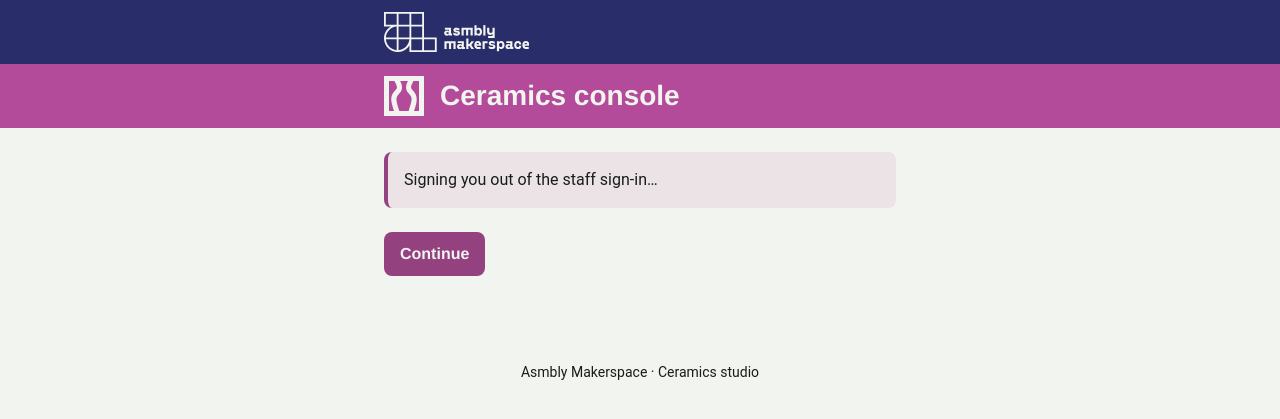
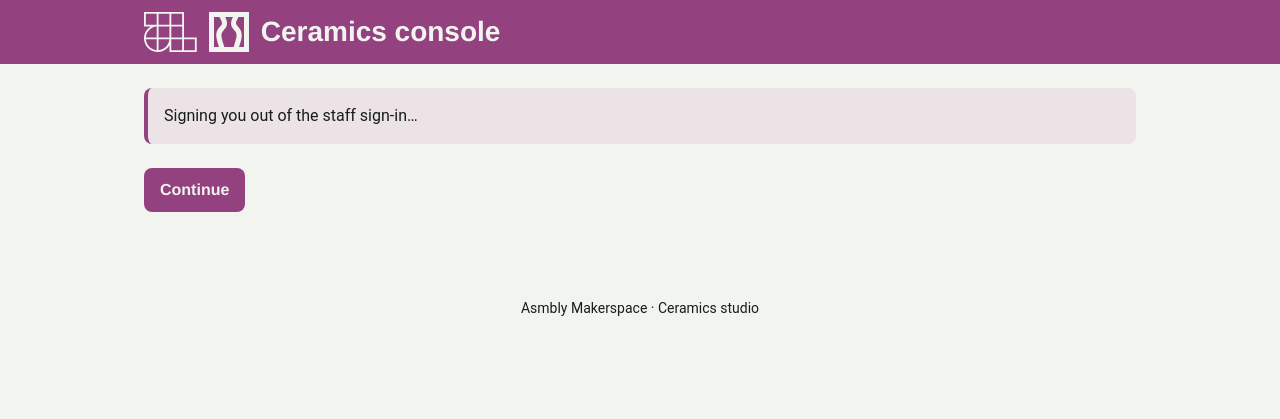
Before and after one commit to asmbly-makerspace/asmbly-ceramics, a Python web app: template src/asmbly_ceramics/web/templates/console/signing_out.html in a window 1280 px wide. Shown: the top 419 px of the page. Run offline with Jinja, Linux system fonts and the light colour scheme; the template is opened without the code that fills it, so the values that code supplies are empty.

Commit message:
feat: one header band on the staff console (#37)
* feat: one header band on the console with both marks and the sign-out

The console had three stacked bands (the Asmbly wordmark, the ceramics band,
and the signed-in bar). Every console page now has one band: the Asmbly mark
(icon only), the ceramics icon and "Ceramics console" on the left, and who is
signed in with Sign out on the right. The band is the darker ceramics shade so
the small white text meets WCAG AA. The drop-off form is unchanged.

Co-Authored-By: Claude Opus 5.5 <noreply@anthropic.com>
Claude-Session: https://claude.ai/code/session_019RDqvvfmbexZFND52J6RZZ

* fix: the console's error and signed-out pages share the one band

The console's error page took the console band too, its pages without the staff
links are as wide as the band, and a hovered quiet button keeps readable text.

Co-Authored-By: Claude Opus 5.5 <noreply@anthropic.com>
Claude-Session: https://claude.ai/code/session_019RDqvvfmbexZFND52J6RZZ

---------

Co-authored-by: Claude <noreply@anthropic.com>

```diff
--- a/src/asmbly_ceramics/web/static/app.css
+++ b/src/asmbly_ceramics/web/static/app.css
@@ -218,14 +218,25 @@ a { color: var(--accent-strong); }
 
 @media (hover: hover) {
   button:hover:not(:disabled), .button:hover { background: var(--accent-hover); }
+  /* A quiet button turns solid on hover, so its text turns white with it. */
+  button.button-quiet:hover:not(:disabled), .button.button-quiet:hover { color: var(--on-accent); }
 }
 
 [hidden] { display: none; }
 
 /* The staff console (phase 8) */
 .page-console { max-width: var(--console-max-width); }
-.staff-bar { background: var(--ceramics-10); color: var(--text); border-bottom: var(--border-width) solid var(--line); }
-.staff-bar-inner { flex-wrap: wrap; justify-content: space-between; gap: var(--space-2); }
+/* One band: the Asmbly mark, the ceramics icon and the name on the left, who is signed
+   in on the right. It is the darker ceramics shade, not the ceramics colour, because
+   white on the ceramics colour (4.35:1) is too faint for the small "Signed in as". */
+.console-band { background: var(--accent-strong); color: var(--on-accent); }
+.console-band-inner, .tabs-inner, .attention .band-inner { max-width: var(--console-max-width); }
+.console-band-inner { flex-wrap: wrap; justify-content: space-between; gap: var(--space-2) var(--space-4); }
+.console-brand { display: flex; align-items: center; gap: var(--space-3); }
+.asmbly-mark { display: block; flex: none; height: var(--icon-height); width: auto; fill: currentColor; }
+.console-brand h1 { margin: var(--none); font-size: var(--font-size-h1); color: var(--on-accent); }
+.staff { display: flex; align-items: center; flex-wrap: wrap; gap: var(--space-2) var(--space-4); }
+.console-band :focus-visible { outline-color: var(--on-accent); }
 .signed-in { margin: var(--none); overflow-wrap: anywhere; }
 .inline-form { display: inline-flex; margin: var(--none); }
 .button-quiet { color: var(--accent-strong); background: var(--page-bg); border: var(--border-width) solid var(--accent-strong); }
--- a/src/asmbly_ceramics/web/templates/base.html
+++ b/src/asmbly_ceramics/web/templates/base.html
@@ -12,6 +12,7 @@
 </head>
 <body>
 <header>
+  {% block bands %}
   <div class="asmbly-band">
     <div class="band-inner">
       {% include "partials/logo.svg" %}
@@ -23,6 +24,7 @@
       <h1>{% block heading %}Drop off for firing{% endblock %}</h1>
     </div>
   </div>
+  {% endblock %}
   {% block header_extra %}{% endblock %}
 </header>
 <main class="{% block main_class %}page{% endblock %}">
--- a/src/asmbly_ceramics/web/templates/console/message.html
+++ b/src/asmbly_ceramics/web/templates/console/message.html
@@ -1,6 +1,5 @@
-{% extends "base.html" %}
+{% extends "console/page.html" %}
 {% block title %}Ceramics console{% endblock %}
-{% block heading %}Ceramics console{% endblock %}
 {% block content %}
 <div class="notice notice-error" role="alert">
   <h2>{{ message }}</h2>
--- a/src/asmbly_ceramics/web/templates/console/not_allowed.html
+++ b/src/asmbly_ceramics/web/templates/console/not_allowed.html
@@ -1,6 +1,5 @@
-{% extends "base.html" %}
+{% extends "console/page.html" %}
 {% block title %}Not allowed{% endblock %}
-{% block heading %}Ceramics console{% endblock %}
 {% block content %}
 <div class="notice notice-error" role="alert">
   <h2>{{ message }}</h2>
--- /dev/null
+++ b/src/asmbly_ceramics/web/templates/console/page.html
@@ -0,0 +1,16 @@
+{% extends "base.html" %}
+{% block main_class %}page page-console{% endblock %}
+{# Every console page: one band with the Asmbly mark, the ceramics icon and the
+   console's name, and on the right who is signed in (layout.html fills `staff`). #}
+{% block bands %}
+<div class="console-band">
+  <div class="band-inner console-band-inner">
+    <div class="console-brand">
+      {% include "partials/asmbly-mark.svg" %}
+      {% include "partials/ceramics-icon.svg" %}
+      <h1>{% block heading %}Ceramics console{% endblock %}</h1>
+    </div>
+    {% block staff %}{% endblock %}
+  </div>
+</div>
+{% endblock %}
--- a/src/asmbly_ceramics/web/templates/console/signed_out.html
+++ b/src/asmbly_ceramics/web/templates/console/signed_out.html
@@ -1,6 +1,5 @@
-{% extends "base.html" %}
+{% extends "console/page.html" %}
 {% block title %}Signed out{% endblock %}
-{% block heading %}Ceramics console{% endblock %}
 {% block content %}
 <div class="notice" role="status">
   <p>You're signed out of the ceramics console.</p>
--- a/src/asmbly_ceramics/web/templates/console/signing_out.html
+++ b/src/asmbly_ceramics/web/templates/console/signing_out.html
@@ -1,7 +1,6 @@
-{% extends "base.html" %}
+{% extends "console/page.html" %}
 {% block title %}Signing out{% endblock %}
 {% block head_extra %}<meta http-equiv="refresh" content="0; url={{ logout_url }}">{% endblock %}
-{% block heading %}Ceramics console{% endblock %}
 {% block content %}
 <div class="notice" role="status">
   <p>Signing you out of the staff sign-in…</p>
--- a/src/asmbly_ceramics/web/templates/error.html
+++ b/src/asmbly_ceramics/web/templates/error.html
@@ -1,4 +1,4 @@
-{% extends "base.html" %}
+{% extends "console/page.html" if request.url.path.startswith("/console") else "base.html" %}
 {% block title %}Something went wrong{% endblock %}
 {% block content %}
 <div class="notice notice-error" role="alert">
```
Also changed, not shown: src/asmbly_ceramics/web/templates/console/layout.html (+10 -12 lines), tests/web/console/test_waiting.py (+29 -0 lines), src/asmbly_ceramics/web/templates/partials/asmbly-mark.svg (added).
